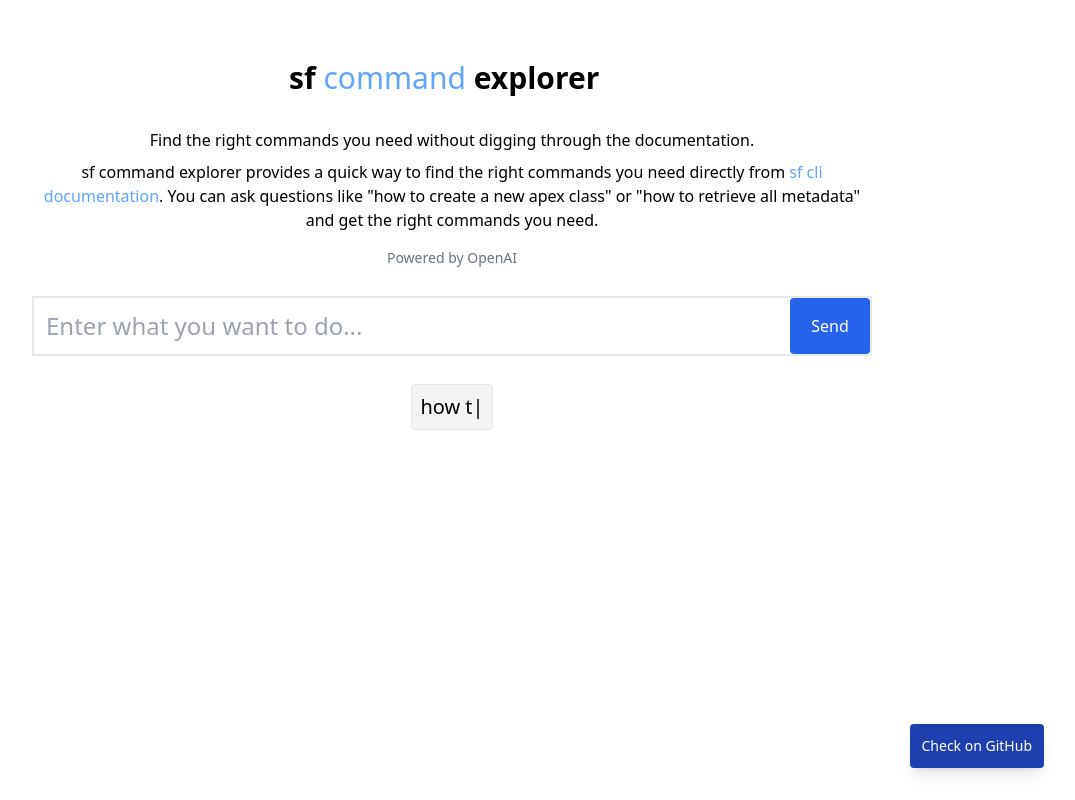
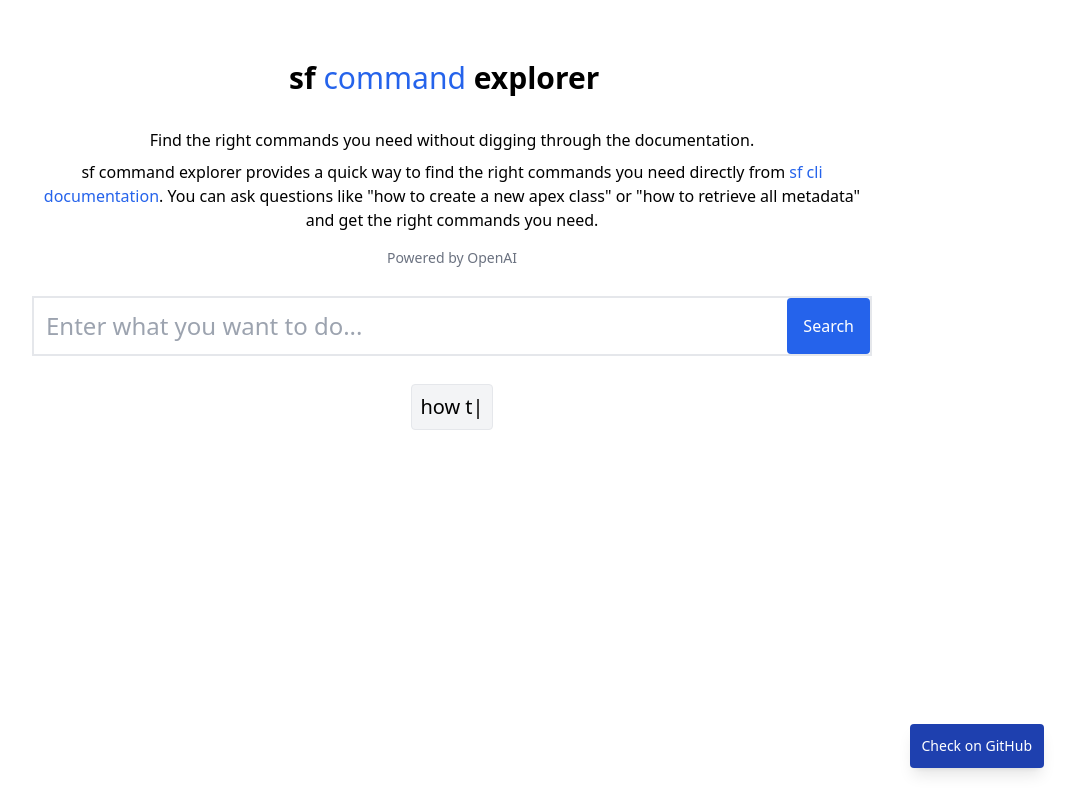
Before and after one commit to Avinava/sf-explorer, a React (Vite) app: page / in a window 1280 px wide. Shown: the whole page, without its empty margins (188-1263 px from the left). Built offline with nearby package versions, Linux system fonts and the light colour scheme.

Commit message:
update button text

```diff
--- a/src/client/pages/Main.tsx
+++ b/src/client/pages/Main.tsx
@@ -96,14 +96,14 @@
       <div className="flex flex-col justify-center items-center w-full md:w-3/4 mt-5">
         <div className="inline-flex">
           <span className="text-3xl font-bold">sf&nbsp;</span>
-          <span className="text-3xl font-bold font-medium hover:underline text-blue-400">command&nbsp;</span>
+          <span className="text-3xl font-bold font-medium hover:underline text-blue-600">command&nbsp;</span>
           <span className="text-3xl font-bold">explorer &nbsp;</span>
         </div>
         <p className="mt-8">Find the right commands you need without digging through the documentation.</p>
         <p className="mt-2 text-center">
           sf command explorer provides a quick way to find the right commands you need directly from
           <a
-            className="text-blue-400 hover:underline"
+            className="text-blue-600 hover:underline"
             href="https://developer.salesforce.com/docs/atlas.en-us.sfdx_cli_reference.meta/sfdx_cli_reference/cli_reference_unified.htm"
             target="_blank"
             rel="noreferrer"
@@ -136,7 +136,7 @@
             </div>
           )}
           <button
-            className="ml-2 bg-blue-600 text-white px-4 py-2 rounded h-full w-20 flex items-center justify-center"
+            className="ml-2 bg-blue-600 text-white px-4 py-2 rounded h-full w-30 flex items-center justify-center"
             onClick={doGPT}
             disabled={isLoading}
           >
@@ -150,7 +150,7 @@
                 ></path>
               </svg>
             ) : (
-              "Send"
+              "Search"
             )}
           </button>
         </div>
```
